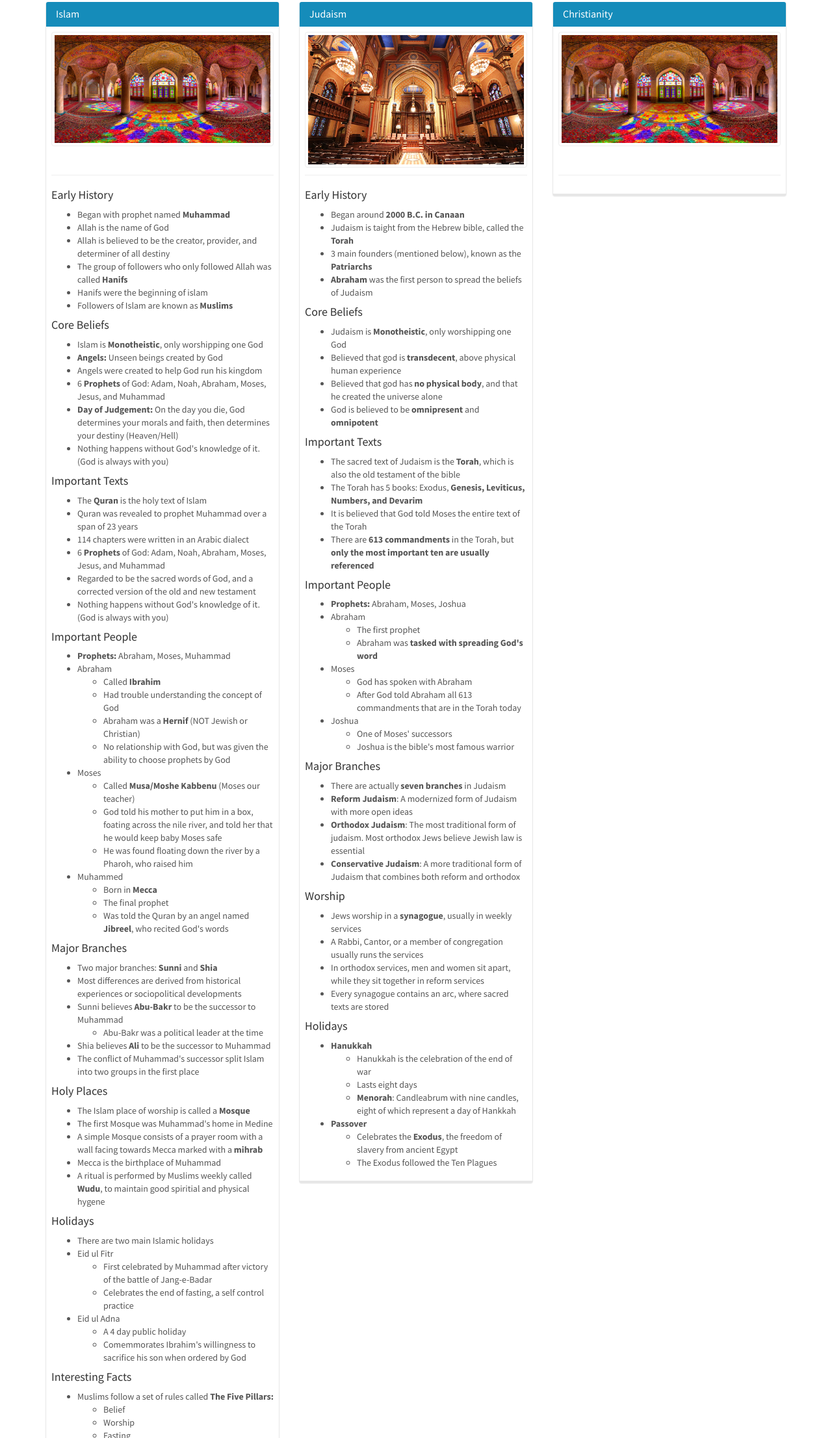
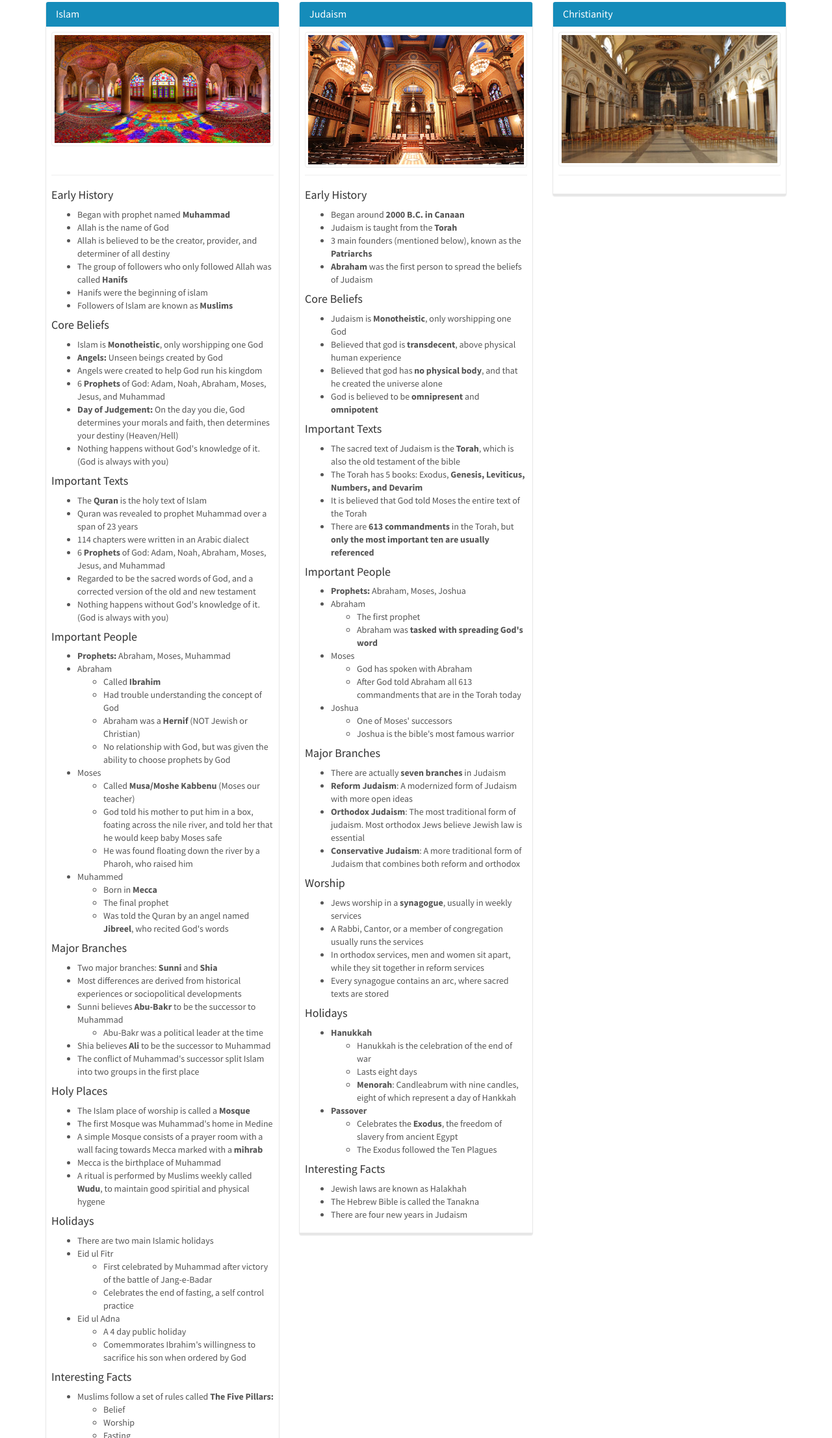
Before and after one commit to receives/unit5-project, a plain HTML site: page index.html in a window 1280 px wide. Shown: the part 117-2330 px from the top of the page at 65% size. Drawn offline with Linux system fonts and the light colour scheme.

Commit message:
Fixed some spelling mistakes

```diff
--- a/index.html
+++ b/index.html
@@ -160,7 +160,7 @@
                           <h4>Early History</h4>
                           <ul>
                               <li>Began around <strong>2000 B.C. in Canaan</strong></li>
-                              <li>Judaism is taight from the Hebrew bible, called the <strong>Torah</strong></li>
+                              <li>Judaism is taught from the <strong>Torah</strong></li>
                               <li>3 main founders (mentioned below), known as the <strong>Patriarchs</strong></li>
                               <li><strong>Abraham</strong> was the first person to spread the beliefs of Judaism</li>
                           </ul>
@@ -235,6 +235,12 @@
                                   </ul>
                               </li>
                           </ul>
+                          <h4>Interesting Facts</h4>
+                          <ul>
+                              <li>Jewish laws are known as Halakhah</li>
+                              <li>The Hebrew Bible is called the Tanakna</li>
+                              <li>There are four new years in Judaism</li>
+                          </ul>
                       </div>
                   </div>
               </div>
@@ -247,7 +253,7 @@
                       </div>
                       <div style="padding: 8px">
                           <div style="height: 200px">
-                              <img src="inc/img/islam.jpg" alt="Image Missing" class="img-thumbnail img-responsive">
+                              <img src="inc/img/christianity.jpg" alt="Image Missing" class="img-thumbnail img-responsive">
                           </div>
                           <hr />
                       </div>
```
Also changed, not shown: inc/img/christianity.jpg (renamed from inc/img/christianity.jpeg).
